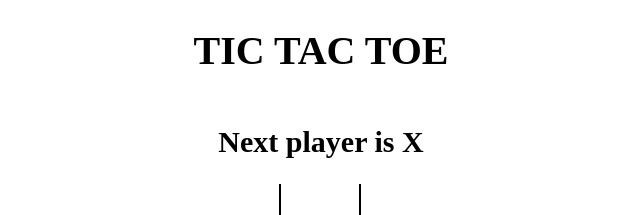
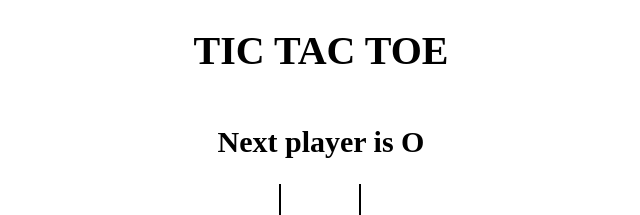
Before and after one commit to carmelofascella/tictactoe, a React (Vite) app: page / in a window 1280 px wide. Shown: the top 215 px of the page, without its empty margins (319-959 px from the left). Built offline with nearby package versions, Linux system fonts and the light colour scheme.

Commit message:
added history

```diff
--- a/src/App.jsx
+++ b/src/App.jsx
@@ -4,40 +4,50 @@
 import { calculateWinner } from './helpers';
 
 const App = () => {
-  const [board, setBoard] = useState(Array(9).fill(null)); //useState returns a value and a function to update it
+  const [history, setHistory] = useState([
+    { board: Array(9).fill(null), isXNext: true },
+  ]);
+
+  const [currentMove, setCurrentMove] = useState(0);
+
+  const current = history[currentMove];
+  console.log(current);
   const [isXNext, setIsXNext] = useState(false);
 
-  const winner = calculateWinner(board);
+  const winner = calculateWinner(current.board);
   const message = winner
     ? `Winner is ${winner}`
-    : `Next player is ${isXNext ? 'O' : 'X'}`;
+    : `Next player is ${current.isXNext ? 'O' : 'X'}`;
 
-  console.log(winner);
   const handleSquareClick = position => {
     //if position is filled or we have already the winner
-    if (board[position] || winner) {
+    if (current.board[position] || winner) {
       console.log('already clicked');
       return;
     }
 
-    setBoard(prev => {
-      return prev.map((square, pos) => {
+    setHistory(prev => {
+      const last = prev[prev.length - 1];
+
+      const newBoard = last.board.map((square, pos) => {
         if (pos === position) {
-          return isXNext ? 'X' : 'O';
+          return last.isXNext ? 'X' : 'O';
         }
 
         return square;
       });
+
+      return prev.concat({ board: newBoard, isXNext: !last.isXNext });
     });
 
-    setIsXNext(prev => !prev);
+    setCurrentMove(prev => prev + 1);
   };
 
   return (
     <div className="app">
       <h1>TIC TAC TOE</h1>
       <h2>{message}</h2>
-      <Board board={board} handleSquareClick={handleSquareClick} />
+      <Board board={current.board} handleSquareClick={handleSquareClick} />
     </div>
   );
 };
```
